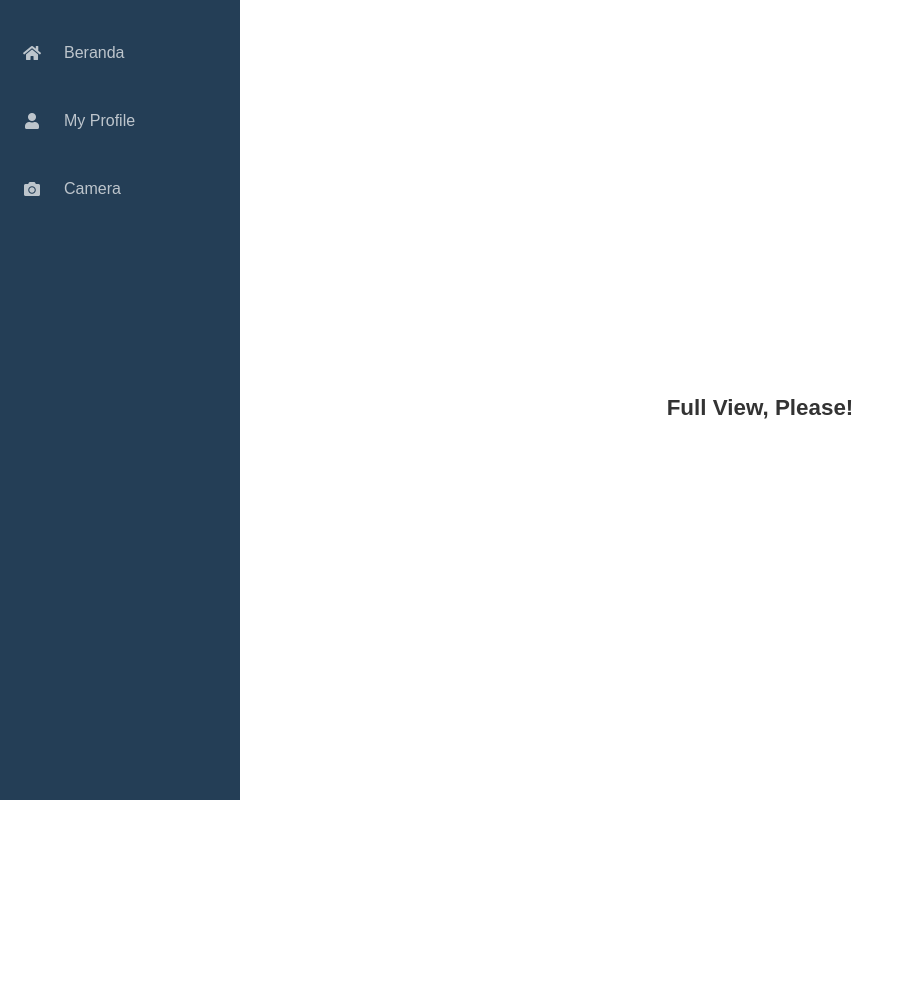
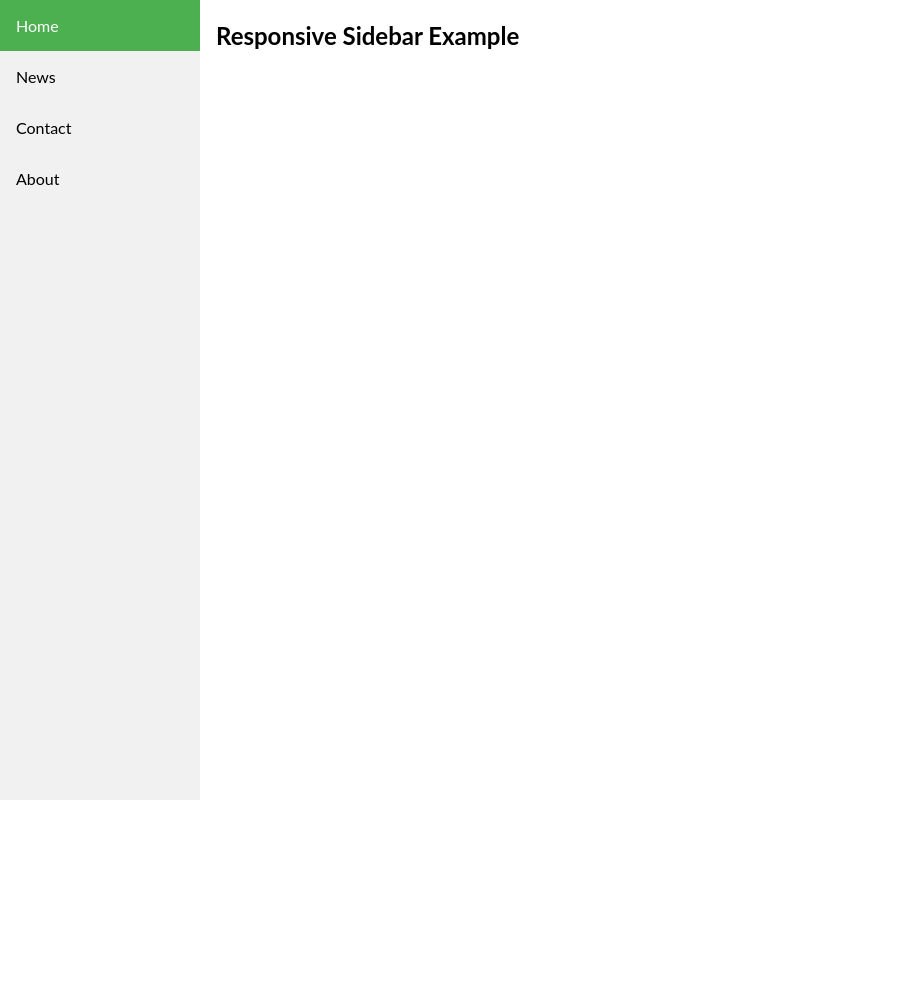
Before and after one commit to adhimaspns/SistemSimaksi, a PHP site: page /beranda.php in a window 1280 px wide. Shown: the whole page, without its empty margins (0-914 px from the left). Before the commit the page ends 800 px from the top, so only its background shows below. Run offline with PHP 8.4, Linux system fonts and the light colour scheme.

Commit message:
update tampilan sidebar

```diff
--- a/beranda.php
+++ b/beranda.php
@@ -1,22 +1,19 @@
 <!DOCTYPE html>
-<html lang="en">
+<html>
 <head>
-  <meta charset="UTF-8">
-  <meta http-equiv="X-UA-Compatible" content="IE=edge">
   <meta name="viewport" content="width=device-width, initial-scale=1.0">
-  <title>Document</title>
   <link rel="stylesheet" href="css/style.css">
-  <link rel="stylesheet" href="https://cdnjs.cloudflare.com/ajax/libs/font-awesome/5.15.3/css/all.min.css" integrity="sha512-iBBXm8fW90+nuLcSKlbmrPcLa0OT92xO1BIsZ+ywDWZCvqsWgccV3gFoRBv0z+8dLJgyAHIhR35VZc2oM/gI1w==" crossorigin="anonymous" />
 </head>
 <body>
-  <?php
-    include 'frontend/layouts/sidebar.php';
-  ?>
-  <div class="s-layout">
-    <!-- Content -->
-    <main class="s-layout__content">
-      <h1>Full View, Please!</h1>
-    </main>
-  </div>
+
+<?php
+  include 'frontend/layouts/sidebar.php';
+?>
+
+<div class="content">
+  <h2>Responsive Sidebar Example</h2>
+
+</div>
+
 </body>
 </html>
--- a/css/style.css
+++ b/css/style.css
@@ -1,168 +1,56 @@
-/* Primary Styles */
-*, *::before, *::after {
-  box-sizing: border-box;
-}
-
-body {
-  font-family: sans-serif;
-  font-size: 1em;
-  color: #333;
-}
-
-h1 {
- font-size: 1.4em;
-}
-
-em {
-  font-style: normal;
-}
-
-a {
-  text-decoration: none;
-  color: inherit;
-}
-
-/* Layout */
-.s-layout {
-  display: flex;
-  width: 100%;
-  min-height: 100vh;
-}
-
-/* Mobile Xs */
-.s-layout__content {
-  display: flex;
-  justify-content: center;
-  align-items: center;
-  flex: 1;
-  /* background-color: green; */
-}
-
-/* Sidebar */
-.s-sidebar__trigger {
-  z-index: 2;
-  position: fixed;
-  top: 0;
-  left: 0;
-  width: 100%;
-  height: 4em;
-  background: #192b3c;
-}
-
-.s-sidebar__trigger > i {
-  display: inline-block;
-  margin: 1.5em 0 0 1.5em;
-  color: #f07ab0;
-}
-
-.s-sidebar__nav {
-  position: fixed;
-  top: 0;
-  left: -15em;
-  overflow: hidden;
-  transition: all .3s ease-in;
-  width: 15em;
-  height: 100%;
-  background: #243e56;
-  color: rgba(255, 255, 255, 0.7);
-}
-
-.s-sidebar__nav:hover,
-.s-sidebar__nav:focus,
-.s-sidebar__trigger:focus + .s-sidebar__nav,
-.s-sidebar__trigger:hover + .s-sidebar__nav {
-  left: 0;
-}
-
-.s-sidebar__nav ul {
-  position: absolute;
-  top: 4em;
-  left: 0;
-  margin: 0;
-  padding: 0;
-  width: 15em;
-}
-
-.s-sidebar__nav ul li {
-  width: 100%;
-}
-
-.s-sidebar__nav-link {
-  position: relative;
-  display: inline-block;
-  width: 100%;
-  height: 4em;
-}
-
-.s-sidebar__nav-link em {
-  position: absolute;
-  top: 50%;
-  left: 4em;
-  transform: translateY(-50%);
-}
-
-.s-sidebar__nav-link:hover {
-  background: #4d6276;
-}
-
-.s-sidebar__nav-link > i {
-  position: absolute;
-  top: 0;
-  left: 0;
-  display: inline-block;
-  width: 4em;
-  height: 4em;
-}
-
-.s-sidebar__nav-link > i::before {
-  position: absolute;
-  top: 50%;
-  left: 50%;
-  transform: translate(-50%, -50%);
-}
-
-/* Mobile First */
-@media (min-width: 42em) {
-  .s-layout__content {
-    margin-left: 4em;
-    /* background-color: red; */
+/* SideBar */
+  body {
+    margin: 0;
+    font-family: "Lato", sans-serif;
   }
 
-  /* Sidebar */
-  .s-sidebar__trigger {
-    width: 4em;
+  .sidebar {
+    margin: 0;
+    padding: 0;
+    width: 200px;
+    background-color: #f1f1f1;
+    position: fixed;
+    height: 100%;
+    overflow: auto;
   }
 
-  .s-sidebar__nav {
-    width: 4em;
-    left: 0;
+  .sidebar a {
+    display: block;
+    color: black;
+    padding: 16px;
+    text-decoration: none;
   }
 
-  .s-sidebar__nav:hover,
-  .s-sidebar__nav:focus,
-  .s-sidebar__trigger:hover + .s-sidebar__nav,
-  .s-sidebar__trigger:focus + .s-sidebar__nav {
-    width: 15em;
+  .sidebar a.active {
+    background-color: #4CAF50;
+    color: white;
   }
-}
 
-/* Dekstop */
-  @media (min-width: 68em) {
-    .s-layout__content {
-      margin-left: 15em;
-      /* background-color: yellow; */
+  .sidebar a:hover:not(.active) {
+    background-color: #555;
+    color: white;
+  }
+
+  div.content {
+    margin-left: 200px;
+    padding: 1px 16px;
+    height: 1000px;
+  }
+
+  @media screen and (max-width: 700px) {
+    .sidebar {
+      width: 100%;
+      height: auto;
+      position: relative;
     }
+    .sidebar a {float: left;}
+    div.content {margin-left: 0;}
+  }
 
-    /* Sidebar */
-    .s-sidebar__trigger {
-      display: none;
-    }
-
-    .s-sidebar__nav {
-      width: 15em;
-    }
-
-    .s-sidebar__nav ul {
-      top: 1.3em;
+  @media screen and (max-width: 400px) {
+    .sidebar a {
+      text-align: center;
+      float: none;
     }
   }
+/* Akhir SideBar */
--- a/frontend/layouts/sidebar.php
+++ b/frontend/layouts/sidebar.php
@@ -1,25 +1,6 @@
-<div class="s-layout__sidebar">
-  <a class="s-sidebar__trigger" href="#0">
-    <i class="fa fa-bars"></i>
-  </a>
-
-  <nav class="s-sidebar__nav">
-    <ul>
-      <li>
-        <a class="s-sidebar__nav-link" href="#0">
-          <i class="fa fa-home"></i><em>Beranda</em>
-        </a>
-      </li>
-      <li>
-        <a class="s-sidebar__nav-link" href="#0">
-          <i class="fa fa-user"></i><em>My Profile</em>
-        </a>
-      </li>
-      <li>
-        <a class="s-sidebar__nav-link" href="#0">
-          <i class="fa fa-camera"></i><em>Camera</em>
-        </a>
-      </li>
-    </ul>
-  </nav>
+<div class="sidebar">
+  <a class="active" href="#home">Home</a>
+  <a href="#news">News</a>
+  <a href="#contact">Contact</a>
+  <a href="#about">About</a>
 </div>
```
